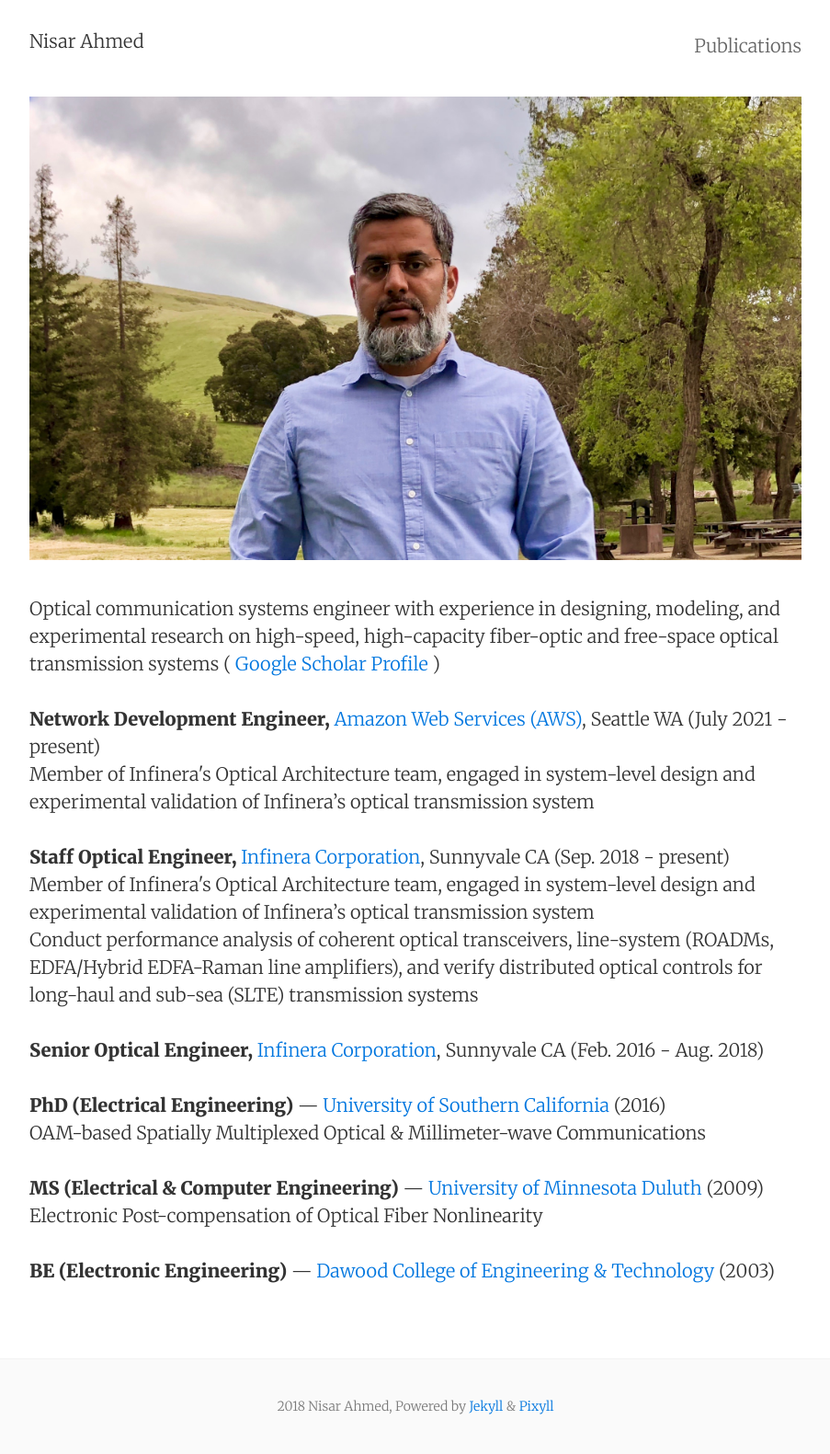
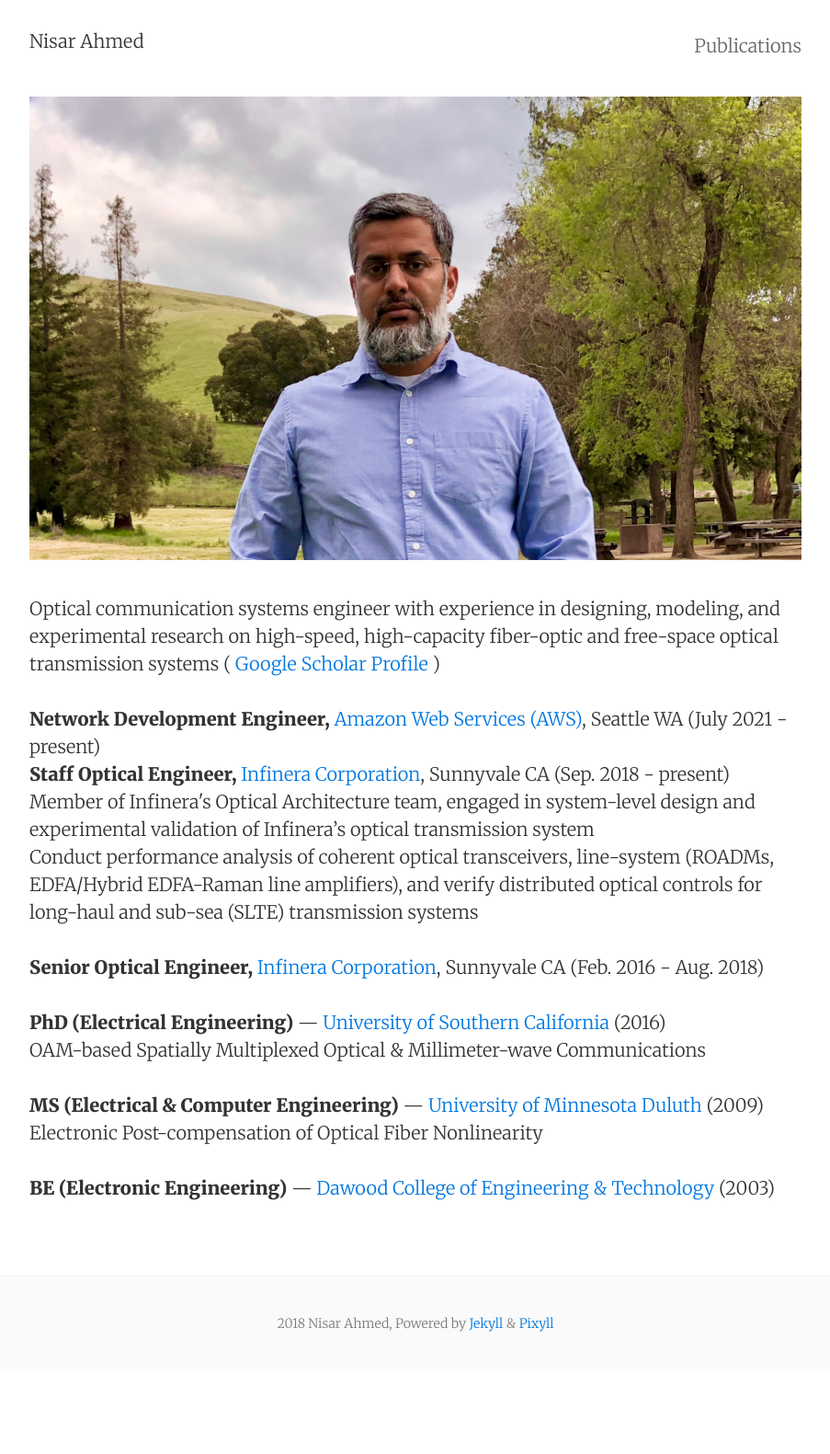
Before and after one commit to nisarahm/nisarahm.github.io, a Jekyll site: the page built from index.html, in a window 1280 px wide. Shown: the whole page at 92% size, without its empty margins (188-1091 px from the left). Built offline with Jekyll 4.4.1, drawn with Linux system fonts in a browser that asks for light colours; the list of posts is cut into pages by our own code; after the commit the page ends 1491 px from its top, so only the background shows below that.

```diff
--- a/index.html
+++ b/index.html
@@ -16,8 +16,6 @@ layout: default
   <br>
   <br>
   <b>Network Development Engineer,</b> <a href="https://aws.amazon.com">Amazon Web Services (AWS)</a>, Seattle WA (July 2021 - present)
-  <br>
-  Member of Infinera's Optical Architecture team, engaged in system-level design and experimental validation of Infinera’s optical transmission system<br>
   <br>
   <b>Staff Optical Engineer,</b> <a href="https://www.infinera.com">Infinera Corporation</a>, Sunnyvale CA (Sep. 2018 - present)
   <br>
```
